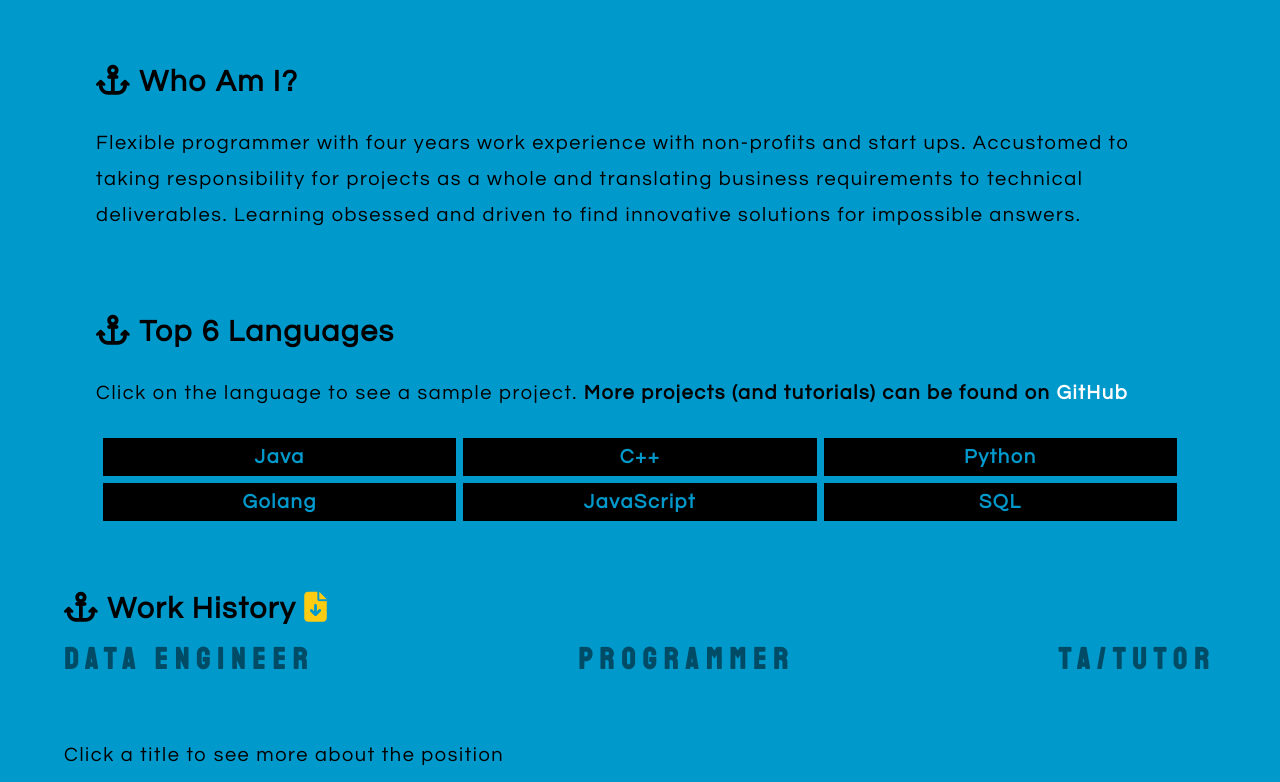
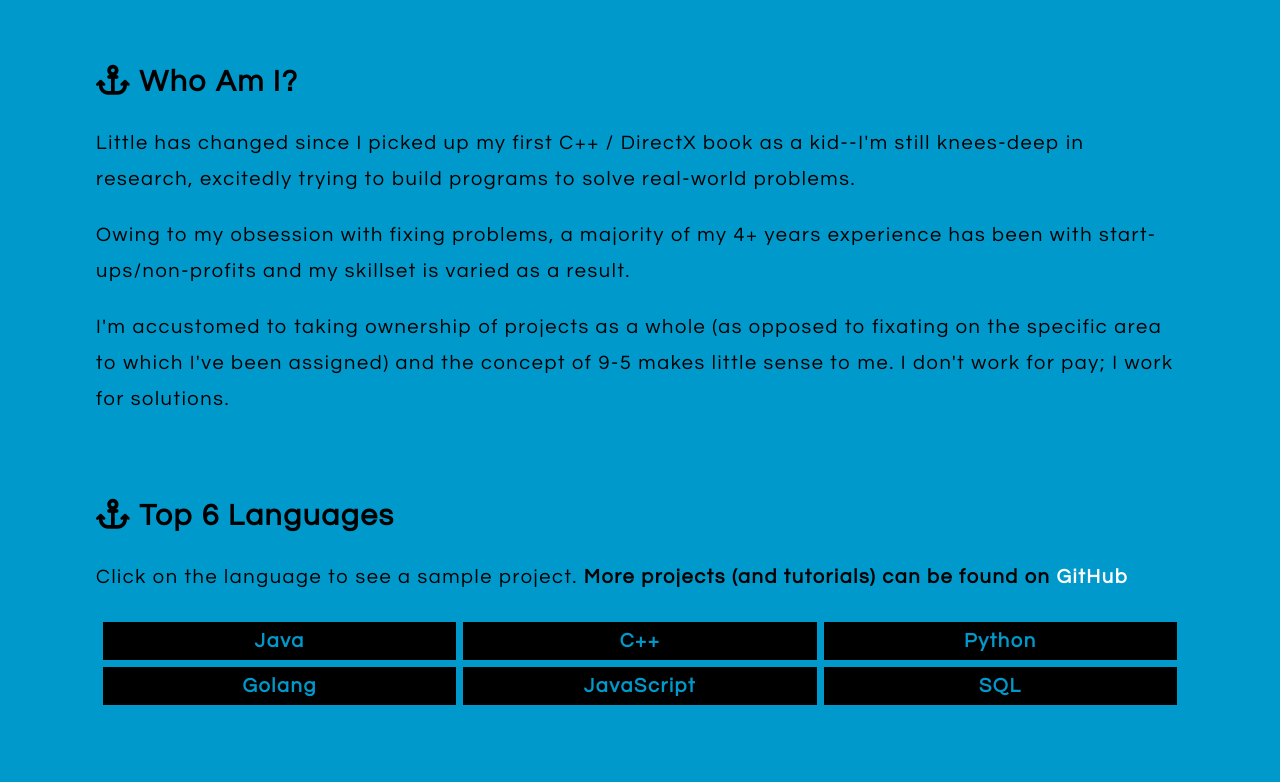
Before and after one commit to themarkfullton/newPort, a React (Create React App) app: page / in a window 1280 px wide. Shown: the part 880-1662 px from the top of the page. Built offline with nearby package versions, Linux system fonts and the light colour scheme.

Commit message:
Incorporated hash-link

```diff
--- a/package.json
+++ b/package.json
@@ -9,6 +9,7 @@
     "react": "^17.0.1",
     "react-dom": "^17.0.1",
     "react-router-dom": "^5.2.0",
+    "react-router-hash-link": "^2.4.0",
     "react-scripts": "4.0.3",
     "web-vitals": "^1.1.0"
   },
--- a/src/Components/Navbar/index.js
+++ b/src/Components/Navbar/index.js
@@ -1,13 +1,15 @@
+import { HashLink as Link } from 'react-router-hash-link';
+
 function Navbar() {
     return (
         <div className="navbarWrapper">
             <div className="navbarContainer">
                 <div className="navbarLinks">
                     <p>
-                            <a><i className="fas fa-anchor"></i></a>
-                            <a>About</a>
-                            <a>Projects</a>
-                            <a>Resume</a>
+                            <Link smooth to="/#intro"><i className="fas fa-anchor"></i></Link>
+                            <Link smooth to="/#about">About</Link>
+                            <Link smooth to="/#projects">Projects</Link>
+                            <Link smooth to="/#resume">Resume</Link>
                     </p>
                 </div>
                 <div className="navbarSocial">
--- a/src/Containers/About/index.js
+++ b/src/Containers/About/index.js
@@ -1,11 +1,13 @@
 function About() {
     return (
-    <div className="aboutWrapper">
+    <div id="about" className="aboutWrapper">
       <div className="aboutContainer">
         <h2><i className="fas fa-anchor"></i> Who Am I?</h2>
-        <p>Flexible programmer with four years work experience with non-profits and start ups. Accustomed to taking responsibility for projects as a whole and translating business requirements to technical deliverables. Learning obsessed and driven to find innovative solutions for impossible answers.</p>
+        <p>Little has changed since I picked up my first C++ / DirectX book as a kid--I'm still knees-deep in research, excitedly trying to build programs to solve real-world problems.</p>
+        <p>Owing to my obsession with fixing problems, a majority of my 4+ years experience has been with start-ups/non-profits and my skillset is varied as a result.</p>
+        <p>I'm accustomed to taking ownership of projects as a whole (as opposed to fixating on the specific area to which I've been assigned) and the concept of 9-5 makes little sense to me. I don't work for pay; I work for solutions.</p>
         <br />
-        <h2><i className="fas fa-anchor"></i> Top 6 Languages</h2>
+        <h2 id="projects"><i className="fas fa-anchor"></i> Top 6 Languages</h2>
         <p>Click on the language to see a sample project. <b>More projects (and tutorials) can be found on <a href="https://github.com/themarkfullton" target="_blank">GitHub</a></b></p>
         <table>
             <tr>
--- a/src/Containers/Intro/index.js
+++ b/src/Containers/Intro/index.js
@@ -2,7 +2,7 @@ import Adventure from "./adventure.png";
 
 function Intro() {
     return (
-      <div className="introContainer">
+      <div id="intro" className="introContainer">
         <div className="introText">
           <h2>Data Engineer & Full Stack Web Developer</h2>
           <h1>Mark Fullton</h1>
--- a/src/Containers/WorkHistory/index.js
+++ b/src/Containers/WorkHistory/index.js
@@ -4,7 +4,7 @@ import WHComponent from "../../Components/WHComponent";
 
 function WorkHistory(){
     return(
-        <div className="workHistoryWrapper">
+        <div id="resume" className="workHistoryWrapper">
             <div className="workHistoryContainer">
                 <Router>
                     <h2><i className="fas fa-anchor"></i> Work History <a href="https://docs.google.com/document/d/1G8vSpxk5fgsGQKU68AD8qn_hNpKli4KAtbjFJwTeyks/edit?usp=sharing" target="_blank"><i class="fas fa-file-download"></i></a></h2>
--- a/src/assets/css/style.css
+++ b/src/assets/css/style.css
@@ -345,35 +345,34 @@
   width: 90%;
   margin: 5vh auto;
 }
-.workHistoryWrapper .workHistoryContainer h1 {
+.workHistoryWrapper .workHistoryContainer h2 {
   color: #000;
   font-family: "Staatliches", cursive;
   letter-spacing: 0.95rem;
   line-height: 1.5em;
-  border-bottom: 1px solid #fff;
   padding-bottom: 1vh;
   margin-bottom: 2vh;
 }
-.workHistoryWrapper .workHistoryContainer h1 {
+.workHistoryWrapper .workHistoryContainer h2 {
   font-size: 30px;
 }
 @media screen and (min-width: 320px) {
-  .workHistoryWrapper .workHistoryContainer h1 {
+  .workHistoryWrapper .workHistoryContainer h2 {
     font-size: calc( 30px + 10 * ((100vw - 320px) / 880) );
   }
 }
 @media screen and (min-width: 1200px) {
-  .workHistoryWrapper .workHistoryContainer h1 {
+  .workHistoryWrapper .workHistoryContainer h2 {
     font-size: 40px;
   }
 }
-.workHistoryWrapper .workHistoryContainer h1 a {
+.workHistoryWrapper .workHistoryContainer h2 a {
   opacity: 0.7;
   color: #000;
   -webkit-transition: all 1.2s;
   transition: all 1.2s;
 }
-.workHistoryWrapper .workHistoryContainer h1 a:hover {
+.workHistoryWrapper .workHistoryContainer h2 a:hover {
   opacity: 1;
 }
 .workHistoryWrapper .workHistoryContainer .workHistoryNavbar {
--- a/src/assets/scss/_work.scss
+++ b/src/assets/scss/_work.scss
@@ -6,12 +6,11 @@
       width: 90%;
       margin: 5vh auto;
 
-      h1 {
+      h2 {
         color: $text-colour;
         font-family: $header-font-fam;
         letter-spacing: 0.95rem;
         line-height: 1.5em;
-        border-bottom: 1px solid $primary-colour;
         padding-bottom: 1vh;
         margin-bottom: 2vh;
         @include fluid-type(320px, 1200px, 30px, 40px);
--- a/src/index.js
+++ b/src/index.js
@@ -1,11 +1,14 @@
 import React from 'react';
 import ReactDOM from 'react-dom';
+import { BrowserRouter as Router, Route } from 'react-router-dom';
 import App from './App';
 import reportWebVitals from './reportWebVitals';
 
 ReactDOM.render(
   <React.StrictMode>
-    <App />
+    <Router>
+    <Route path="/" component={App}/>
+    </Router>
   </React.StrictMode>,
   document.getElementById('root')
 );
```
Also changed, not shown: src/App.js (+5 -5 lines), 2 other files (tests, documents, lock files or other folders).
